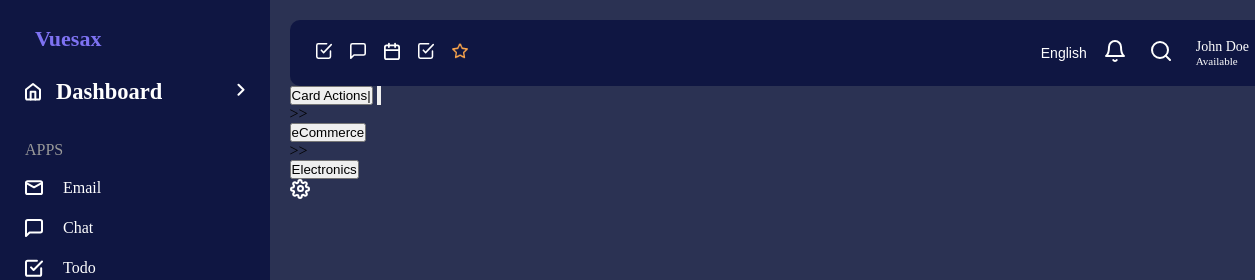
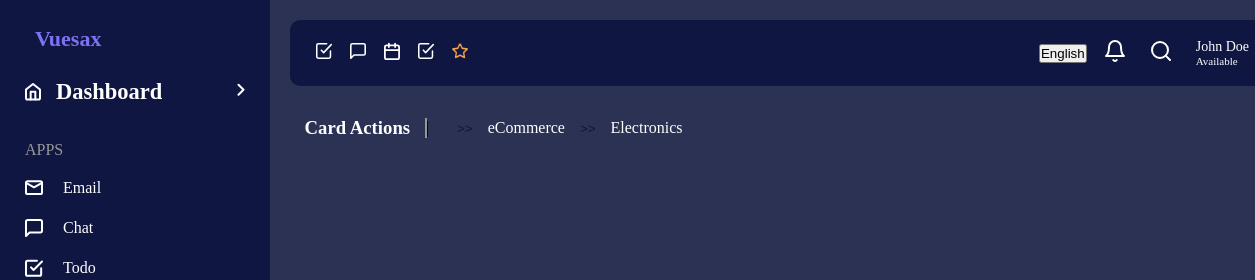
Before and after one commit to the-rustambek/vuesax-Ecommerce, a plain HTML site: page index.html in a window 1280 px wide. Shown: the top 280 px of the page, 0-1255 px from the left. Drawn offline with Linux system fonts and the light colour scheme.

Commit message:
add file

```diff
--- a/assets/fonts/style.css
+++ b/assets/fonts/style.css
@@ -193,5 +193,28 @@ line-height: 17px;
 color: #FFFFFF;
 
 }
+.content{
+    margin-top: 30px;
+}
+.content, .content-blok{
+    display: flex;
+    justify-content: space-between;
+    align-items: center;
+}
+.content-link{
+    background-color: #2B3253;
+    border: none;
+margin:0px 15px;
+    color: white;
+}
+.content button{
 
-.content
+    background-color: #2B3253;
+    border: none;
+
+    color: #0F1642;
+}
+.content span{
+    border: 1px solid #979797;
+    width: 2px;
+}
--- a/index.html
+++ b/index.html
@@ -460,7 +460,7 @@
                         </ul>
                         <ul class="navbar-list">
                             <li class="navbar-item">
-                                <button class="navbar-btn">English</button>
+                                <button class="navbar-link">English</button>
                             </li>
                             <li class="navbar-item">
                                 <button class="navbar-notification">
@@ -489,24 +489,25 @@
             </div>
 
             <div class="content">
-                <div class="">
-                <button class="content-btn">
+                <div class="content-blok">
+                <a class="content-link ">
 
-
-                Card Actions<span>|</span>
-            </button>
-               <button class="content-btn">
+               <h3>
+                Card Actions</h3>
+            </a>
+            <span>|</span>
+               <a class="content-link">
 
                <img class="content-icon" src="./assets/img/home (2).svg" alt="">
-            </button>
-               <p>>></p>
-               <button class="content-btn">
+            </a>
+               <button>>></button>
+               <a class="content-link">
                    eCommerce
-               </button>
-               <p>>></p>
-               <button class="content-bt">
+               </a>
+               <button>>></button>
+               <a class="content-link">
                 Electronics
-               </button>
+               </a>
             </div>
             <div class="content-settings">
                 <img src="./assets/img/settings (1).svg" alt="">
```
